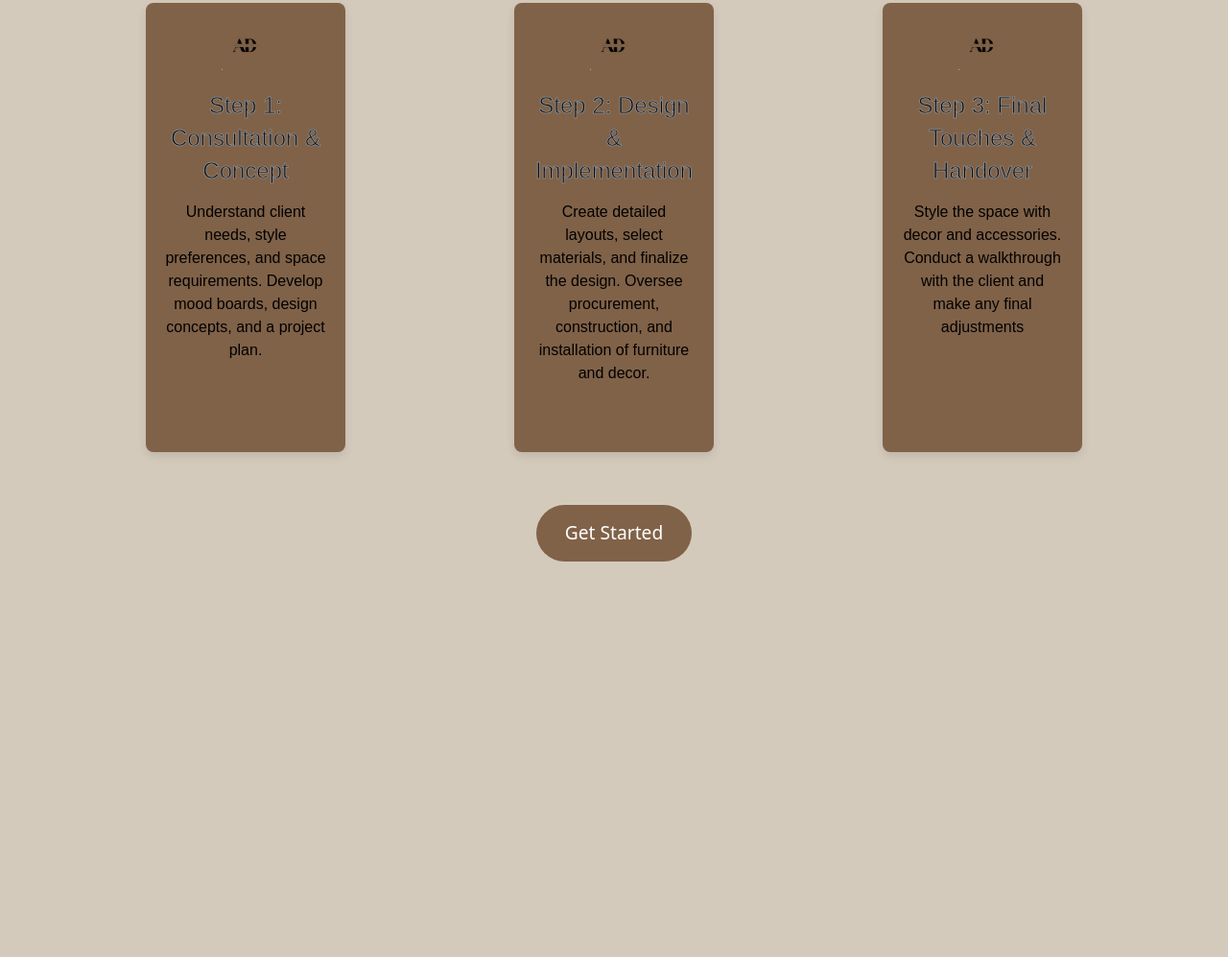
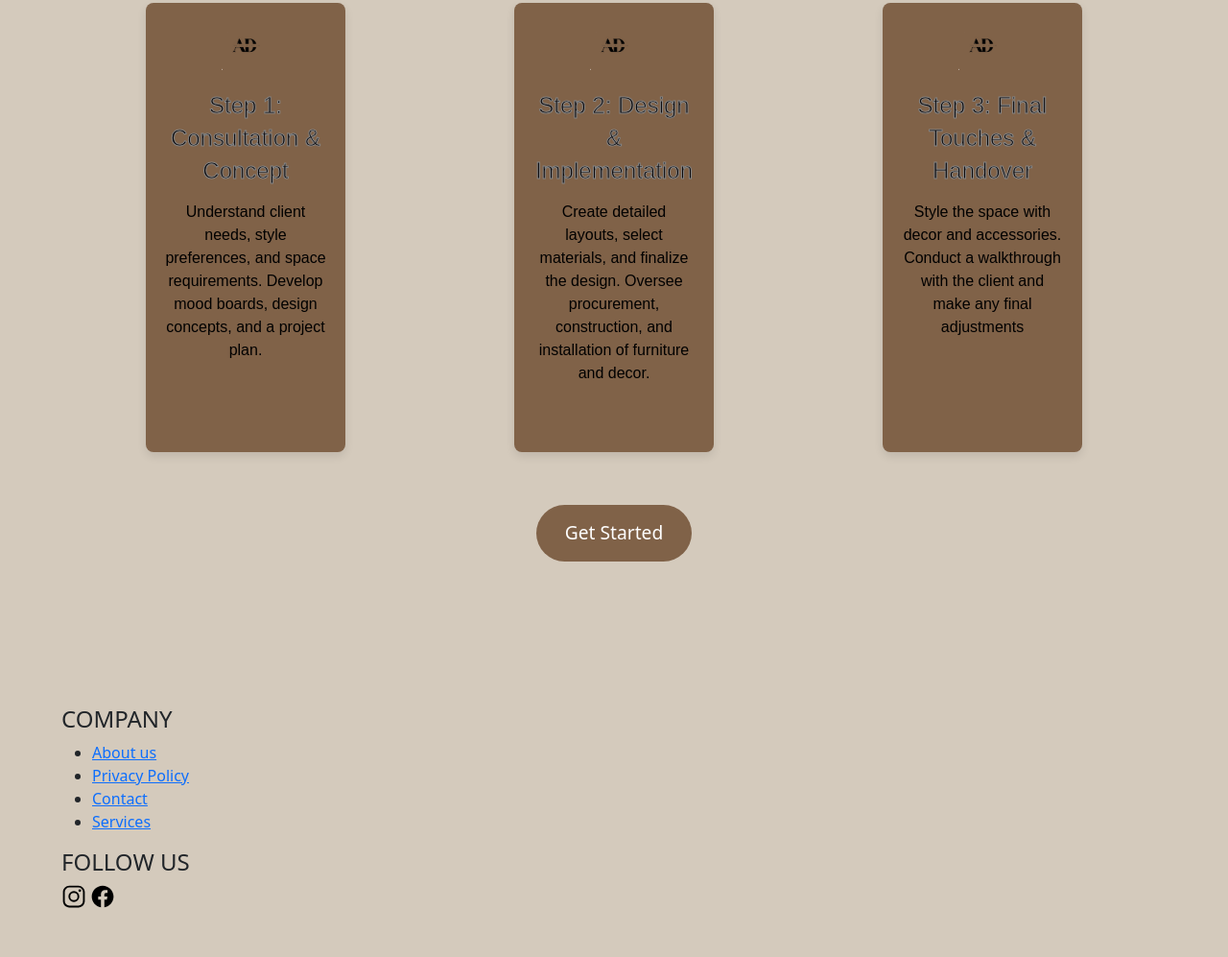
Before and after one commit to vedaant15/ACE-DESIGN, a plain HTML site: page index.html in a window 1280 px wide. Shown: the part 1555-2552 px from the top of the page at 96% size. Before the commit the page ends 2240 px from the top, so only its background shows below. Drawn offline with nearby package versions, Linux system fonts and the light colour scheme; a web font is replaced by a local one.

Commit message:
Update index.html

```diff
--- a/index.html
+++ b/index.html
@@ -112,7 +112,29 @@
       </div>
   </section>
   </div>
+  <footer class="footer">
+    <div class="container">
+      <div class="row">
+        <div class="footer-col">
+          <h4>COMPANY</h4>
+            <ul>
+              <li><a href="#">About us</a></li>
+              <li><a href="#">Privacy Policy</a></li>
+              <li><a href="#">Contact</a></li>
+              <li><a href="#">Services</a></li>
+            </ul>
+        </div>
+        <div class="footer-col">
+          <h4>FOLLOW US</h4>
+          <div class="social-links">
+            <a href="#"><svg xmlns="http://www.w3.org/2000/svg" class="ionicon" height="26px" width="26px" viewBox="0 0 512 512"><path d="M349.33 69.33a93.62 93.62 0 0193.34 93.34v186.66a93.62 93.62 0 01-93.34 93.34H162.67a93.62 93.62 0 01-93.34-93.34V162.67a93.62 93.62 0 0193.34-93.34h186.66m0-37.33H162.67C90.8 32 32 90.8 32 162.67v186.66C32 421.2 90.8 480 162.67 480h186.66C421.2 480 480 421.2 480 349.33V162.67C480 90.8 421.2 32 349.33 32z"/><path d="M377.33 162.67a28 28 0 1128-28 27.94 27.94 0 01-28 28zM256 181.33A74.67 74.67 0 11181.33 256 74.75 74.75 0 01256 181.33m0-37.33a112 112 0 10112 112 112 112 0 00-112-112z"/></svg></a>
+            <a href="#"> <svg xmlns="http://www.w3.org/2000/svg" class="ionicon" height="26px" width="26px" viewBox="0 0 512 512"><path d="M480 257.35c0-123.7-100.3-224-224-224s-224 100.3-224 224c0 111.8 81.9 204.47 189 221.29V322.12h-56.89v-64.77H221V208c0-56.13 33.45-87.16 84.61-87.16 24.51 0 50.15 4.38 50.15 4.38v55.13H327.5c-27.81 0-36.51 17.26-36.51 35v42h62.12l-9.92 64.77H291v156.54c107.1-16.81 189-109.48 189-221.31z" fill-rule="evenodd"/></svg></a>
+          </div>
+        </div>
 
+      </div>
+    </div>
+  </footer>
   <script>
     function showSidebar(){
       const sideBar= document.querySelector('#sidebar');
```
